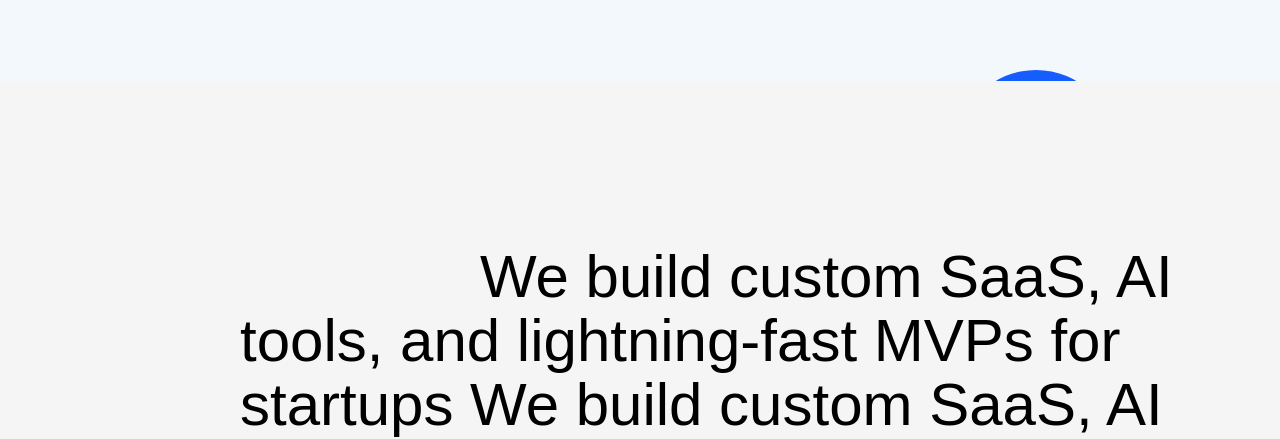
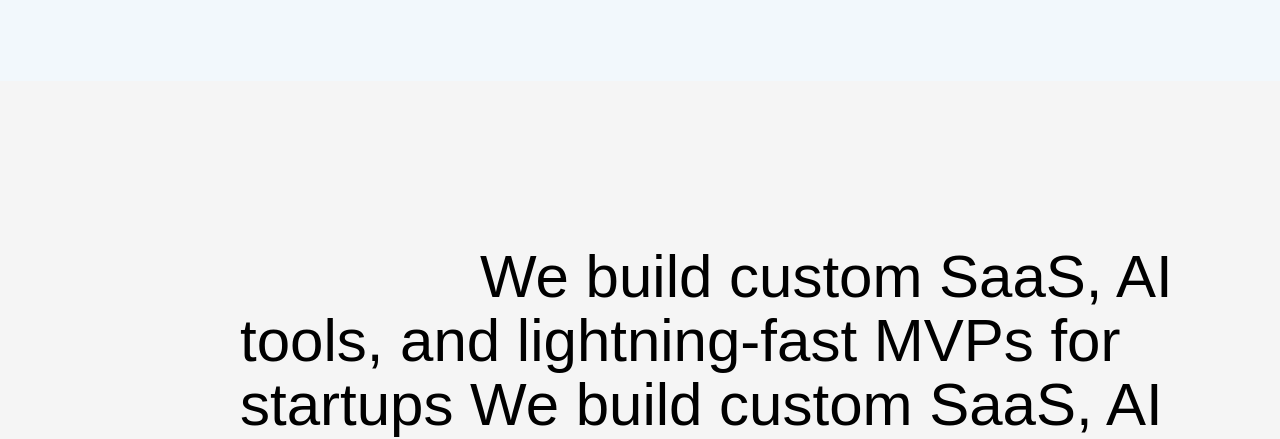
Before and after one commit to rashmikaz/forge, a Next.js app: page / in a window 1280 px wide. Shown: the part 1519-1958 px from the top of the page. Built offline with nearby package versions, Linux system fonts and the light colour scheme; a web font is replaced by a local one.

Commit message:
button redesign

```diff
--- a/src/app/intro/page.jsx
+++ b/src/app/intro/page.jsx
@@ -37,13 +37,13 @@ const Intro = () => {
       </div>
 
       <motion.div style={{ y: smoothY }} className="ml-195">
-        <div
-          className="pb-10 bg-blue-600
-            text-white w-40 h-40
-            rounded-full text-sm
-            flex items-center justify-center relative top-55"
-        >
-          About Us
+        <div className="flex justify-center items-start min-h-screen">
+          <div
+            className="bg-blue-600 text-white w-37 h-37 rounded-full
+               flex items-center justify-center text-sm mt-95"
+          >
+            About Us
+          </div>
         </div>
       </motion.div>
     </div>
```
